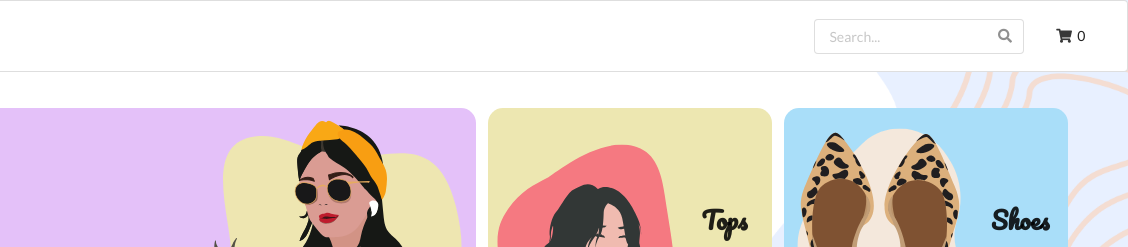
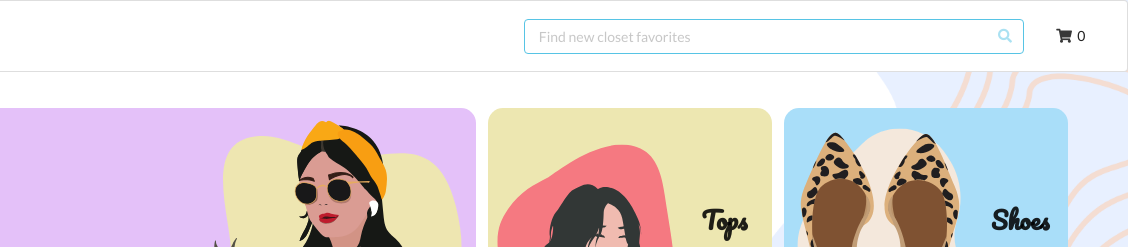
Before and after one commit to alexandrahamner/searchspring-project, a plain HTML site: page index.html in a window 1280 px wide. Shown: the top 247 px of the page, 152-1280 px from the left. Drawn offline with nearby package versions, Linux system fonts and the light colour scheme.

Commit message:
feat: changed searchbar styling.

```diff
--- a/index.html
+++ b/index.html
@@ -21,7 +21,7 @@
                 <div class="right menu">
                     <div class="item">
                         <div class="ui icon input">
-                            <input id="search-term" type="search" placeholder="Search..." />
+                            <input id="search-term" type="search" placeholder="Find new closet favorites" />
                             <i id="search-btn" class="search link icon"></i>
                           </div>
                     </div>
--- a/main.css
+++ b/main.css
@@ -21,12 +21,14 @@
     background-size: cover;
 }
 
+/* Navbar */
 .ui.menu {
     box-shadow: none;
     -webkit-box-shadow: none;
 }
 
 .ui.menu .item>img:not(.ui) {
+    /* Logo */
     width: 7.5rem;
 }
 
@@ -34,6 +36,17 @@
     padding: 0 2%;
 }
 
+.ui.icon.input>input {
+    /* Search Bar */
+    border: 1px solid var(--sky-blue);
+}
+
+.ui.icon.input>i.icon:after, .ui.icon.input>i.icon:before {
+    /* Search Icon */
+    color: var(--sky-blue);
+}
+
+/* Header */
 .fashion-header {
     margin: 20px;
     height: 50vh;
@@ -280,6 +293,11 @@ i.icon.github.alternate:before,  i.icon.linkedin:before{
 
 /* Small to Medium devices (768px and up) */
 @media screen and (min-width:600px) {
+    .ui.icon.input>input {
+        /* Search Bar */
+        width: 400px;
+    }
+
     .fashion-header {
         display: flex;
         justify-content: space-between;
@@ -375,6 +393,11 @@ i.icon.github.alternate:before,  i.icon.linkedin:before{
 
 /* Large devices (desktops, 1032px and up) */
 @media screen and (min-width:1032px) {
+    .ui.icon.input>input {
+        /* Search Bar */
+        width: 500px;
+    }
+
     .large-header div h1 {
     font-size: 3.5rem;
     }
```
